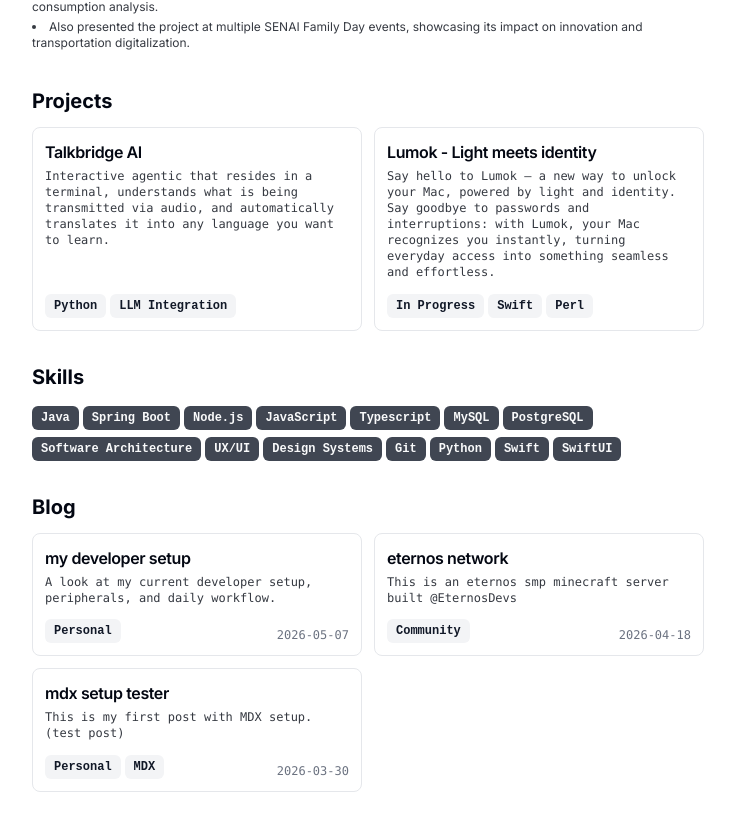
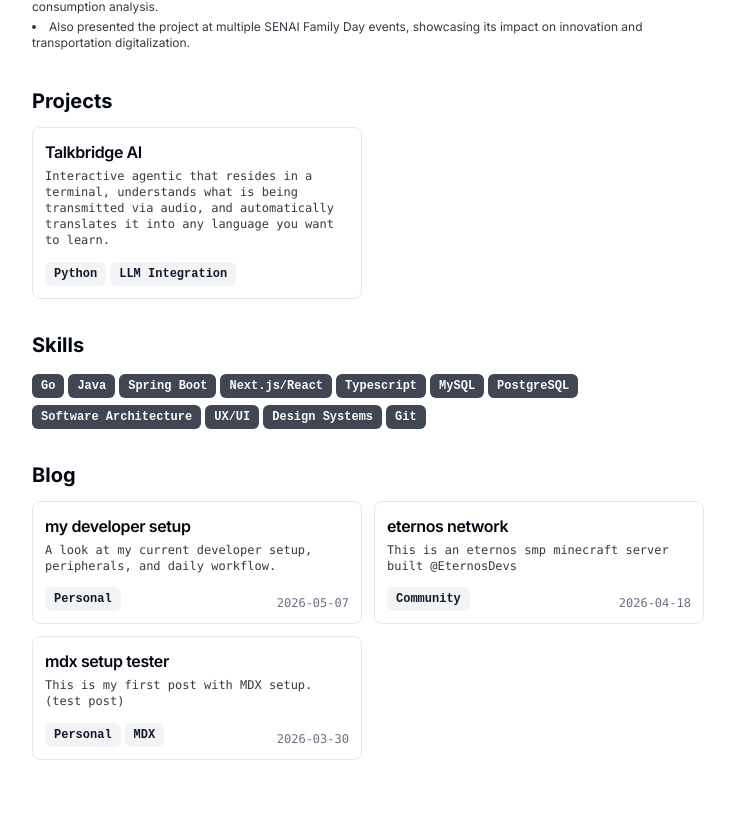
Before and after one commit to miguelrcha/miguelrcha.dev, a Next.js app: page / in a window 1280 px wide. Shown: the part 1139-1969 px from the top of the page, without its empty margins (272-1007 px from the left). Built offline with nearby package versions, Linux system fonts and the light colour scheme.

Commit message:
fix: remove Lumok project and update skills list
Removed Lumok project entry and updated skills list to include Go and Next.js/React.

```diff
--- a/src/app/page.tsx
+++ b/src/app/page.tsx
@@ -120,18 +120,12 @@
     tags: ["Python", "LLM Integration"],
     href: "https://github.com/talkbridge-ai/talkbridge-ai-prospect",
   },
-  {
-    title: "Lumok - Light meets identity ",
-    description: "Say hello to Lumok — a new way to unlock your Mac, powered by light and identity. Say goodbye to passwords and interruptions: with Lumok, your Mac recognizes you instantly, turning everyday access into something seamless and effortless.",
-    tags: ["In Progress", "Swift", "Perl"],
-    href: "",
-  },
 ];
 
 const SKILLS = [
-  "Java", "Spring Boot", "Node.js", "JavaScript", "Typescript",
+  "Go", "Java", "Spring Boot", "Next.js/React", "Typescript",
   "MySQL", "PostgreSQL", "Software Architecture", "UX/UI",
-  "Design Systems", "Git", "Python", "Swift", "SwiftUI",
+  "Design Systems", "Git",
 ];
 
 // ── Sub-components ────────────────────────────────────────────────────────────
```
